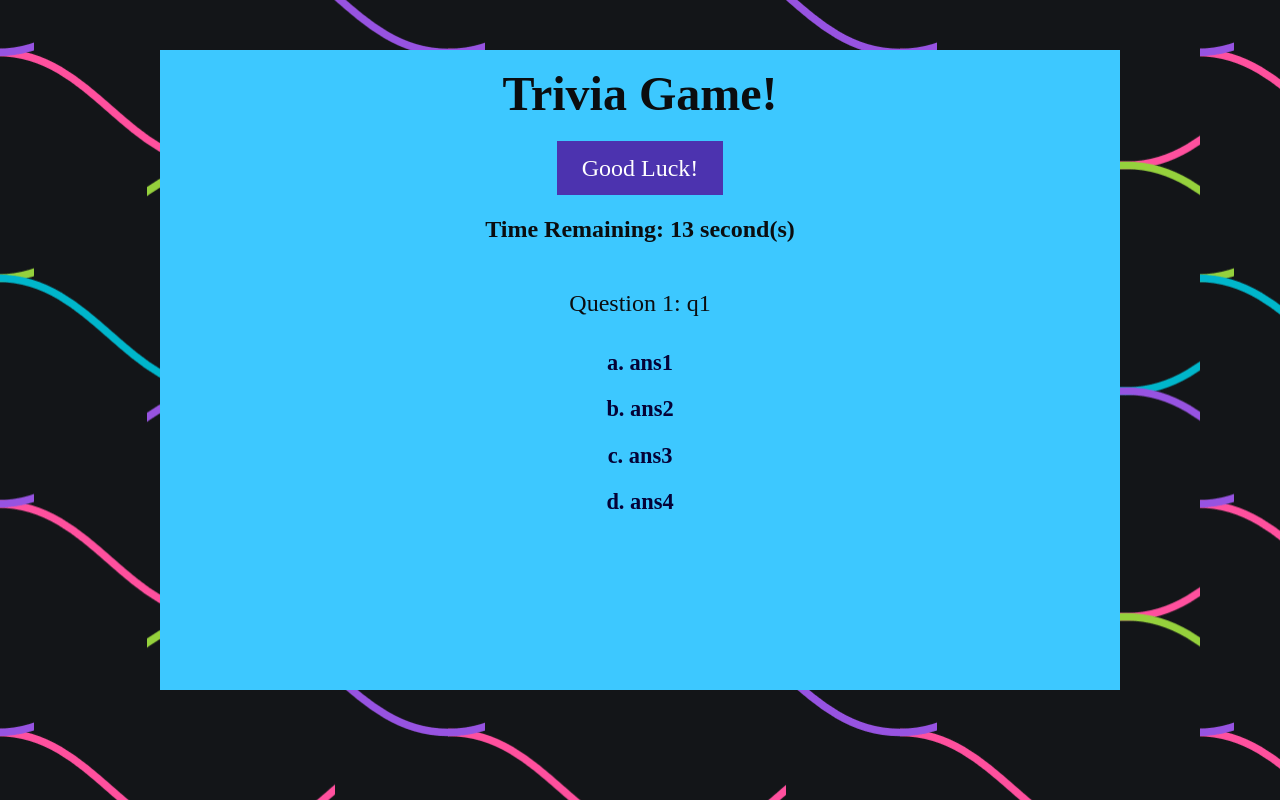
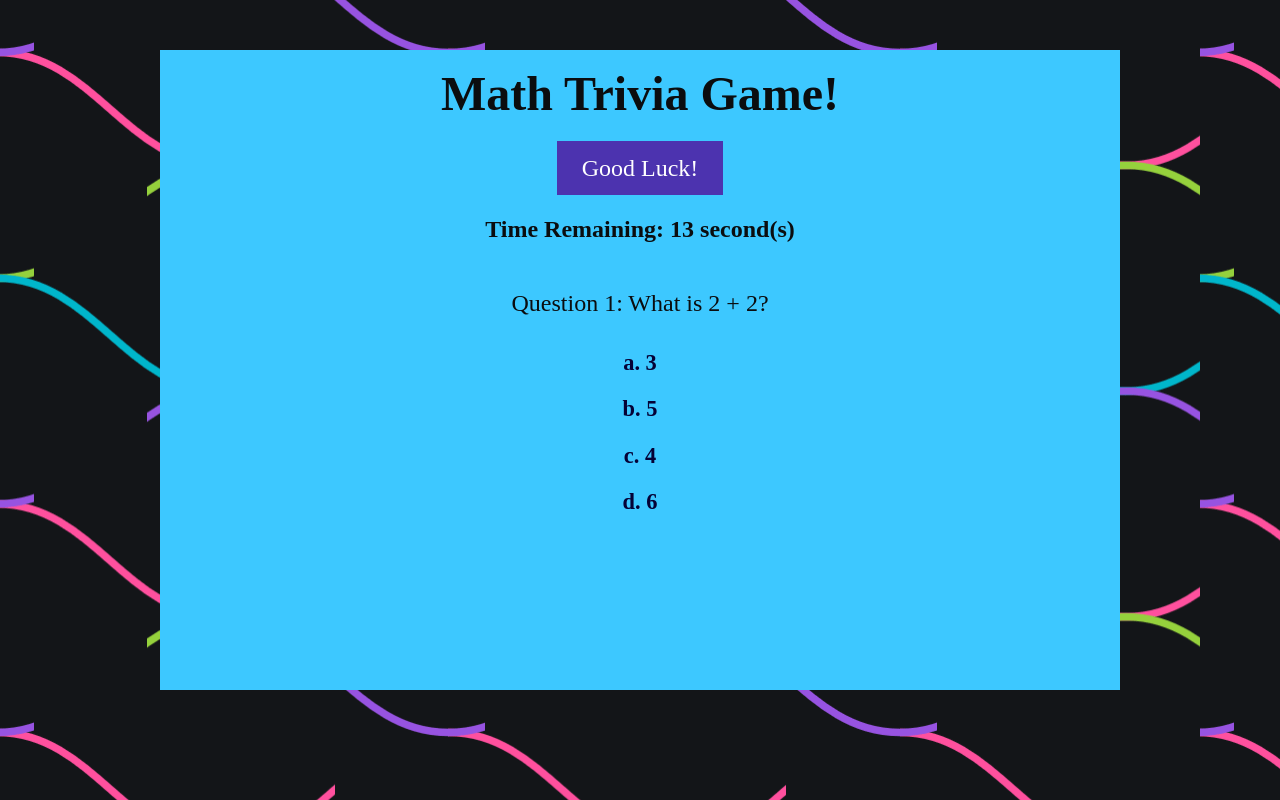
Before and after one commit to jnsilverthorn/TriviaGame, a plain HTML site: page index.html in a window 1280 px wide. Both pictures are taken after a click on the element "Start Quiz!". Drawn offline with nearby package versions, Linux system fonts and the light colour scheme.

Commit message:
finished everything including the questions, but couldnt get boolean flags to prevent answer buttons from functioning while the timer that runs between questions is going down

```diff
--- a/assets/javascript/app.js
+++ b/assets/javascript/app.js
@@ -23,50 +23,51 @@ var qResponse = $("#questionResponse");
 var intervalID;
 var intervalID2;
 var results = $("#results");
-//-----------------------------------------------
+
+var isAnswered = false;
+
 $(document).on("click", "#superReset", function(){
-    console.log("hi");
     location.reload();
 });
-//-----------------------------------------------
+
 var questionIndex = [{
-    question: "q1",
+    question: "What is 2 + 2?",
     answerChoices: {
-        a: "a. ans1",
-        b: "b. ans2",
-        c: "c. ans3",
-        d: "d. ans4"
+        a: "a. 3",
+        b: "b. 5",
+        c: "c. 4",
+        d: "d. 6"
     },
     correctAnswer: "c",
 },{
-    question: "q2",
+    question: "What is 4 + 4?",
     answerChoices: {
-        a: "a. ans5",
-        b: "b. ans6",
-        c: "c. ans7",
-        d: "d. ans8"
+        a: "a. 6",
+        b: "b. 9",
+        c: "c. 7",
+        d: "d. 8"
     },
     correctAnswer: "d",
 },{
-    question: "q3",
+    question: "What is 6 + 6?",
     answerChoices: {
-        a: "a. ans9",
-        b: "b. ans10",
-        c: "c. ans11",
-        d: "d. ans12"
+        a: "a. 10",
+        b: "b. 13",
+        c: "c. 12",
+        d: "d. 11"
     },
     correctAnswer: "c",
 },{
-    question: "q4",
+    question: "What is 8 + 8?",
     answerChoices: {
-        a: "a. ans13",
-        b: "b. ans14",
-        c: "c. ans15",
-        d: "d. ans16"
+        a: "a. 16",
+        b: "b. 14",
+        c: "c. 18",
+        d: "d. 17"
     },
     correctAnswer: "a",
 },{
-    question: "q5",
+    question: "What is 10 + 10?",
     answerChoices: {
         a: "a. ans17",
         b: "b. ans18",
@@ -75,48 +76,48 @@ var questionIndex = [{
     },
     correctAnswer: "b",
 },{
-    question: "q6",
+    question: "What is 12 + 12?",
     answerChoices: {
-        a: "a. ans21",
-        b: "b. ans22",
-        c: "c. ans23",
-        d: "d. ans24"
+        a: "a. 23",
+        b: "b. 22",
+        c: "c. 20",
+        d: "d. 24"
     },
     correctAnswer: "d",
 },{
-    question: "q7",
+    question: "What is 14 + 14?",
     answerChoices: {
-        a: "a. ans25",
-        b: "b. ans26",
-        c: "c. ans27",
-        d: "d. ans28"
+        a: "a. 29",
+        b: "b. 30",
+        c: "c. 28",
+        d: "d. 27"
     },
     correctAnswer: "c",
 },{
-    question: "q8",
+    question: "What is 16 + 16?",
     answerChoices: {
-        a: "a. ans29",
-        b: "b. ans30",
-        c: "c. ans31",
-        d: "d. ans32"
+        a: "a. 32",
+        b: "b. 30",
+        c: "c. 29",
+        d: "d. 34"
     },
     correctAnswer: "a",
 },{
-    question: "q9",
+    question: "What is 18 + 18?",
     answerChoices: {
-        a: "a. ans33",
-        b: "b. ans34",
-        c: "c. ans35",
-        d: "d. ans36"
+        a: "a. 32",
+        b: "b. 38",
+        c: "c. 34",
+        d: "d. 36"
     },
     correctAnswer: "d",
 },{
-    question: "q10",
+    question: "What is 20 + 20 * 0?",
     answerChoices: {
-        a: "a. ans37",
-        b: "b. ans38",
-        c: "c. ans39",
-        d: "d. ans40"
+        a: "a. 0",
+        b: "b. 20",
+        c: "c. 40",
+        d: "d. 21"
     },
     correctAnswer: "b",
 }];
@@ -216,6 +217,7 @@ function noCompound(){
     answer2.unbind();
     answer3.unbind();
     answer4.unbind();
+    isAnswered = false;
 };
 
 function clearInterval2(){
@@ -564,24 +566,36 @@ function right10(){
 function question1(){
     if (qNumber === 1){
         answer1.one("click", function(){
+            if(isAnswered === false){
                 wrong1();
                 answer1.click = clearInterval1();
                 answer1.click = timer2interval();
+                isAnswered = true;
+            };
         });
         answer2.one("click", function(){
+            if(isAnswered === false){
                 wrong1();
                 answer2.click = clearInterval1();
                 answer2.click = timer2interval();
+                isAnswered = true;
+            };
         });
         answer3.one("click", function(){
+            if(isAnswered === false){
                 right1();
                 answer3.click = clearInterval1();
                 answer3.click = timer2interval();
+                isAnswered = true;
+            };
         });
         answer4.one("click", function(){
+            if(isAnswered === false){
                 wrong1();
                 answer4.click = clearInterval1();
                 answer4.click = timer2interval();
+                isAnswered = true;
+            };
         });
     };
 };
--- a/index.html
+++ b/index.html
@@ -11,7 +11,7 @@
     </head>
     <body>
         <div class="container">
-            <h1 id="gameTitle">Trivia Game!</h1>
+            <h1 id="gameTitle">Math Trivia Game!</h1>
             <h2 id="gameRules">
                 <div id="rules">
                     <div class="rulesText">Click "Start" to begin the game!</div>
```
Also changed, not shown: 1 other file. Lines whose indentation alone changed are shown as unchanged.
